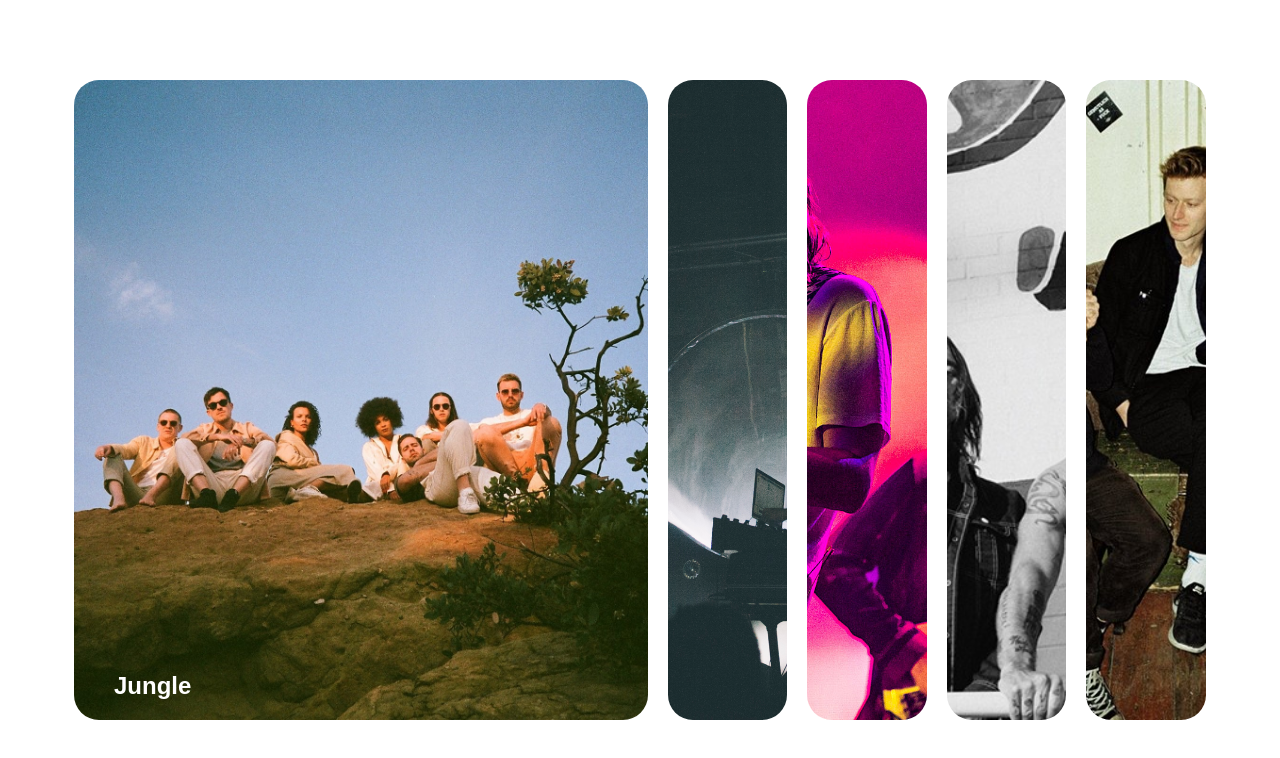
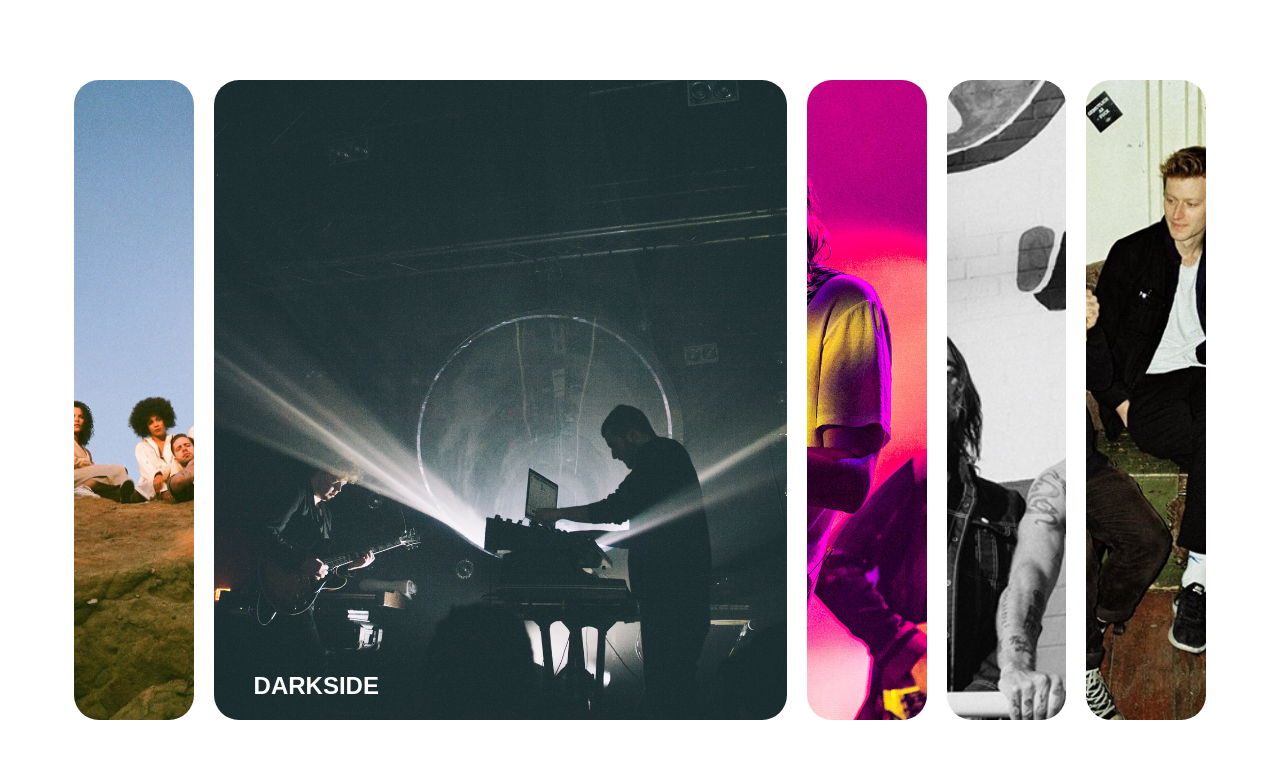
Before and after one commit to gabrielcrosetti/band-slide-deck, a plain HTML site: page index.html in a window 1280 px wide. Both pictures are taken after a click on the element "DARKSIDE". Drawn offline with Linux system fonts and the light colour scheme; a web font is replaced by a local one.

Commit message:
Initial js changes to make panels active/inactive on click

```diff
--- a/script.js
+++ b/script.js
@@ -0,0 +1,14 @@
+const panels = document.querySelectorAll('.panel')
+
+panels.forEach((panel) => {
+    panel.addEventListener('click', () => {
+        removeActiveClasses()
+        panel.classList.add('active')
+    })
+})
+
+function removeActiveClasses() {
+    panels.forEach(panel => {
+        panel.classList.remove('active')
+    })
+}
--- a/style.css
+++ b/style.css
@@ -48,6 +48,7 @@ body {
 
 .panel.active h3 {
     opacity: 1;
+    transition: opacity 0.3s ease-in 0.4s;
 }
 
 @media(max-width: 480px) {
```
Also changed, not shown: index.html (+1 -1 lines).
